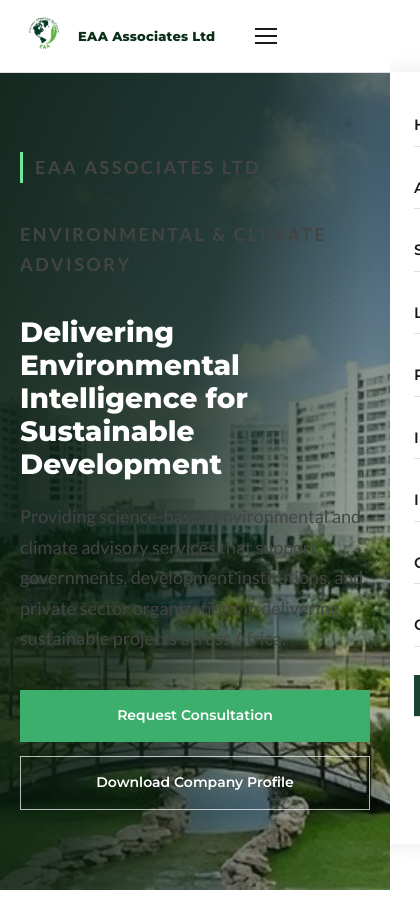
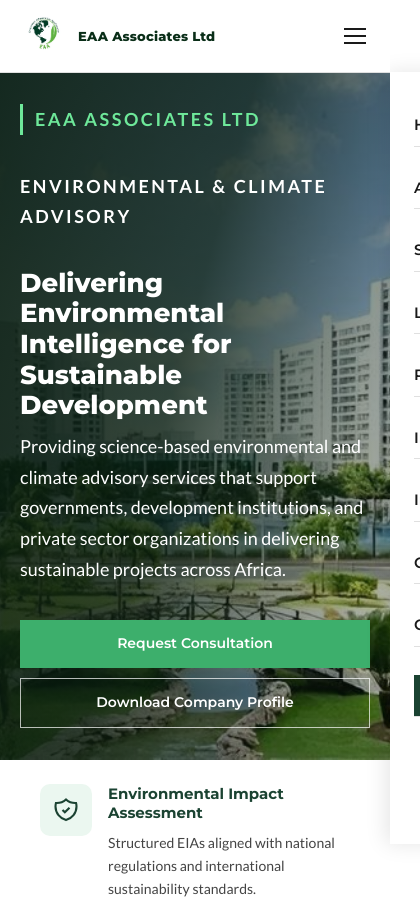
Before and after one commit to GbemigadEngineer/EAA-ASSOCIATE, a website: page index.html in a window 390 px wide. Shown: the top 903 px of the page, 420 px wide, since content can reach past the window. Drawn offline with Linux system fonts and the light colour scheme.

Commit message:
made mobile changes to general and mostly home page

```diff
--- a/css/home.css
+++ b/css/home.css
@@ -68,9 +68,7 @@
   border-radius: 4px;
   flex-shrink: 0;
   margin-left: 8px;
-  transition:
-    border-color 0.2s,
-    background 0.2s;
+  transition: border-color 0.2s, background 0.2s;
 }
 .nav-search-form:focus-within {
   background: #fff;
@@ -105,9 +103,7 @@
   display: flex;
   align-items: center;
   justify-content: center;
-  transition:
-    color 0.2s,
-    background 0.2s;
+  transition: color 0.2s, background 0.2s;
   border-radius: 0 4px 4px 0;
 }
 .nav-search-btn:hover {
@@ -243,15 +239,28 @@
   color: #fff;
   border: 1.5px solid rgba(255, 255, 255, 0.7);
   cursor: pointer;
-  transition:
-    background 0.25s,
-    border-color 0.25s;
+  transition: background 0.25s, border-color 0.25s;
   white-space: nowrap;
   text-decoration: none;
 }
 .btn-hero-outline:hover {
   background: rgba(255, 255, 255, 0.12);
   border-color: #fff;
+}
+
+/* Fix: style.css's ".hero-content p" rule (used by the plain/no-image
+   hero on other pages) is more specific than the single-class rules
+   above, so it was silently overriding hero-brand / hero-label /
+   hero-value-prop to gray on this image hero. Restore intended colors
+   with matching/higher specificity. */
+.hero .hero-content p.hero-brand {
+  color: #6ee89a;
+}
+.hero .hero-content p.hero-label {
+  color: #ffffff;
+}
+.hero .hero-content p.hero-value-prop {
+  color: #ffffff;
 }
 
 /* Hero image grid — desktop only */
@@ -414,9 +423,7 @@
 .logo-strip-item {
   opacity: 0.6;
   filter: grayscale(1);
-  transition:
-    opacity 0.2s,
-    filter 0.2s;
+  transition: opacity 0.2s, filter 0.2s;
   cursor: default;
 }
 .logo-strip-item:hover {
@@ -511,14 +518,26 @@
     display: none;
   }
   .hero {
-    min-height: 520px;
+    min-height: 0;
+  }
+  .hero .container {
+    padding-top: 44px;
+    padding-bottom: 44px;
+  }
+  .hero-brand {
+    margin-bottom: 10px;
+  }
+  .hero-label {
+    margin-bottom: 12px;
   }
   .hero-content h1 {
     font-size: 34px;
+    margin-bottom: 14px;
   }
   .hero-value-prop {
     font-size: 15px;
     max-width: 100%;
+    margin-bottom: 22px;
   }
 
   /* Hide search in nav on mobile (accessible via drawer) */
@@ -539,19 +558,19 @@
     padding: 24px 20px;
   }
 
-  /* Contact strip: 2-col */
+  /* Contact strip: single clean column, no orphaned last item */
   .contact-strip-grid {
-    grid-template-columns: 1fr 1fr;
+    grid-template-columns: 1fr !important;
   }
   .contact-strip-divider {
     display: none;
   }
   .contact-strip-item {
     border-bottom: 1px solid rgba(255, 255, 255, 0.1);
-    padding: 24px 20px;
+    padding: 22px 4px;
   }
-  .contact-strip-item:nth-child(odd) {
-    border-right: 1px solid rgba(255, 255, 255, 0.1);
+  .contact-strip-item:last-child {
+    border-bottom: none;
   }
 }
 
@@ -567,34 +586,40 @@
     height: 72px;
   }
   .hero {
-    min-height: 480px;
+    min-height: 0;
+  }
+  .hero .container {
+    padding-top: 32px;
+    padding-bottom: 32px;
   }
   .hero-brand {
     font-size: 10px;
     letter-spacing: 2.5px;
+    margin-bottom: 8px;
+  }
+  .hero-label {
+    margin-bottom: 10px;
   }
   .hero-content h1 {
-    font-size: 28px;
+    font-size: 26px;
+    margin-bottom: 10px;
   }
   .hero-value-prop {
     font-size: 14px;
+    margin-bottom: 18px;
   }
   .hero-buttons {
     flex-direction: column;
+    gap: 10px;
   }
   .btn-hero-primary,
   .btn-hero-outline {
     width: 100%;
     justify-content: center;
+    padding: 12px 20px;
   }
   .logo-strip {
     gap: 16px;
-  }
-  .contact-strip-grid {
-    grid-template-columns: 1fr;
-  }
-  .contact-strip-item:nth-child(odd) {
-    border-right: none;
   }
 }
 
@@ -623,9 +648,7 @@
   padding: 10px 0 4px;
   opacity: 0;
   transform: translateY(-4px);
-  transition:
-    opacity 0.25s,
-    transform 0.25s;
+  transition: opacity 0.25s, transform 0.25s;
   letter-spacing: 0.5px;
 }
 .project-card-link:hover::after {
@@ -652,10 +675,7 @@
   border: 1.5px solid rgba(255, 255, 255, 0.2);
   border-radius: 50%;
   color: rgba(255, 255, 255, 0.8);
-  transition:
-    background 0.2s,
-    color 0.2s,
-    border-color 0.2s;
+  transition: background 0.2s, color 0.2s, border-color 0.2s;
   text-decoration: none;
   flex-shrink: 0;
 }
@@ -672,6 +692,6 @@
 
 @media (max-width: 900px) {
   .contact-strip-grid {
-    grid-template-columns: 1fr 1fr !important;
+    grid-template-columns: 1fr !important;
   }
 }
--- a/css/style.css
+++ b/css/style.css
@@ -15,6 +15,8 @@
 }
 html {
   scroll-behavior: smooth;
+  overflow-x: hidden;
+  max-width: 100%;
 }
 body {
   font-family: "Lato", sans-serif;
@@ -22,6 +24,9 @@ body {
   line-height: 1.7;
   color: #1a1a1a;
   background: #fff;
+  overflow-x: hidden;
+  max-width: 100%;
+  position: relative;
 }
 img {
   display: block;
@@ -87,10 +92,7 @@ h6 {
   font-weight: 600;
   cursor: pointer;
   border: none;
-  transition:
-    background 0.25s,
-    color 0.25s,
-    border-color 0.25s;
+  transition: background 0.25s, color 0.25s, border-color 0.25s;
   white-space: nowrap;
 }
 .btn-dark {
@@ -225,9 +227,7 @@ h6 {
   color: var(--text-dark);
   padding: 2px 4px;
   line-height: 1;
-  transition:
-    color 0.2s,
-    transform 0.2s;
+  transition: color 0.2s, transform 0.2s;
   display: flex;
   align-items: center;
 }
@@ -268,9 +268,7 @@ h6 {
   font-size: 13px;
   font-weight: 500;
   color: var(--text-dark);
-  transition:
-    background 0.15s,
-    color 0.15s;
+  transition: background 0.15s, color 0.15s;
   white-space: nowrap;
 }
 .dropdown-menu li a:hover {
@@ -295,9 +293,7 @@ h6 {
   align-items: center;
   background: var(--off-white);
   border: 1px solid var(--border);
-  transition:
-    background 0.2s,
-    border-color 0.2s;
+  transition: background 0.2s, border-color 0.2s;
 }
 .nav-search-form:focus-within {
   background: #fff;
@@ -332,9 +328,7 @@ h6 {
   display: flex;
   align-items: center;
   justify-content: center;
-  transition:
-    color 0.2s,
-    background 0.2s;
+  transition: color 0.2s, background 0.2s;
 }
 .nav-search-btn:hover {
   color: var(--green-mid);
@@ -367,9 +361,7 @@ h6 {
   width: 22px;
   height: 2px;
   background: var(--text-dark);
-  transition:
-    transform 0.3s,
-    opacity 0.3s;
+  transition: transform 0.3s, opacity 0.3s;
 }
 .nav-hamburger.open span:nth-child(1) {
   transform: translateY(7px) rotate(45deg);
@@ -515,9 +507,7 @@ h6 {
   justify-content: center;
   opacity: 0.55;
   filter: grayscale(1);
-  transition:
-    opacity 0.2s,
-    filter 0.2s;
+  transition: opacity 0.2s, filter 0.2s;
 }
 .logo-strip-item:hover {
   opacity: 1;
@@ -708,9 +698,7 @@ h6 {
   color: var(--text-dark);
   background: transparent;
   cursor: pointer;
-  transition:
-    background 0.25s,
-    color 0.25s;
+  transition: background 0.25s, color 0.25s;
   width: 100%;
 }
 .btn-explore:hover {
@@ -1052,10 +1040,7 @@ h6 {
   color: var(--text-dark);
   background: transparent;
   cursor: pointer;
-  transition:
-    background 0.25s,
-    color 0.25s,
-    border-color 0.25s;
+  transition: background 0.25s, color 0.25s, border-color 0.25s;
 }
 .btn-read:hover {
   background: var(--green-dark);
@@ -1312,10 +1297,7 @@ h6 {
   border: 1.5px solid rgba(255, 255, 255, 0.2);
   color: rgba(255, 255, 255, 0.6);
   font-size: 16px;
-  transition:
-    background 0.2s,
-    color 0.2s,
-    border-color 0.2s;
+  transition: background 0.2s, color 0.2s, border-color 0.2s;
 }
 .footer-socials a:hover {
   background: var(--green-light);
@@ -1338,9 +1320,7 @@ h6 {
 .fade-up {
   opacity: 0;
   transform: translateY(30px);
-  transition:
-    opacity 0.65s ease,
-    transform 0.65s ease;
+  transition: opacity 0.65s ease, transform 0.65s ease;
 }
 .fade-up.visible {
   opacity: 1;
@@ -1425,6 +1405,7 @@ h6 {
   }
   .nav-hamburger {
     display: flex;
+    margin-left: auto;
   }
   .mobile-drawer {
     display: flex;
```
